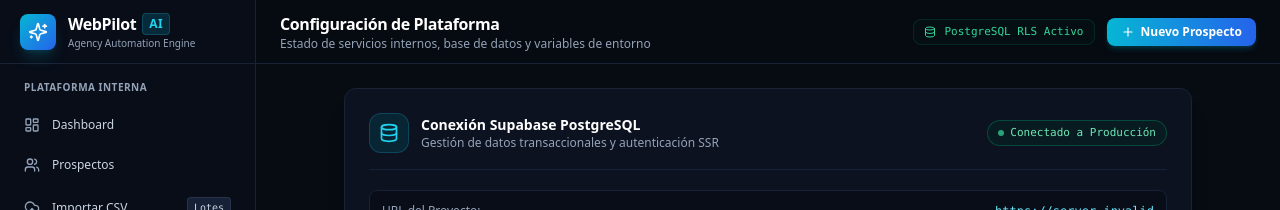
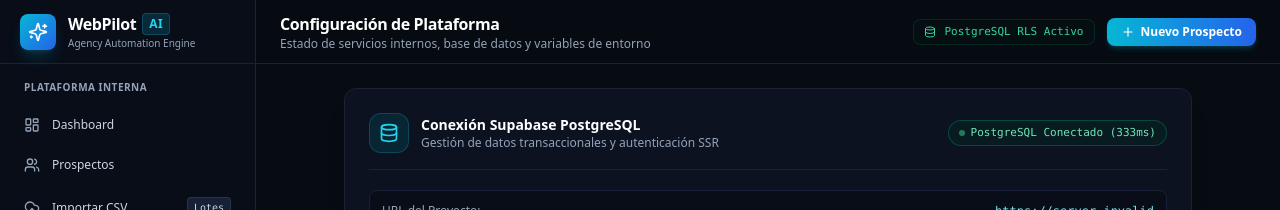
Before and after one commit to darador/WebPilot, a Next.js app: page /settings in a window 1280 px wide. Shown: the top 210 px of the page. Built offline with nearby package versions, Linux system fonts and the light colour scheme; no server answers; the database is empty.

Commit message:
feat(settings): add live Supabase PostgreSQL connectivity and latency check

```diff
--- a/src/app/(dashboard)/settings/page.tsx
+++ b/src/app/(dashboard)/settings/page.tsx
@@ -1,17 +1,43 @@
 'use client';
 
-import { useState } from 'react';
-import { Settings, Database, ShieldCheck, Key, CheckCircle2, Copy, AlertCircle } from 'lucide-react';
+import { useState, useEffect } from 'react';
+import { Settings, Database, ShieldCheck, Key, CheckCircle2, Copy, AlertCircle, Wifi } from 'lucide-react';
 import { Topbar } from '@/components/layout/Topbar';
+import { createClient } from '@/lib/supabase/client';
 
 export default function SettingsPage() {
   const [copied, setCopied] = useState(false);
+  const [dbStatus, setDbStatus] = useState<'checking' | 'connected' | 'error'>('checking');
+  const [latencyMs, setLatencyMs] = useState<number | null>(null);
 
   const supabaseUrl = process.env.NEXT_PUBLIC_SUPABASE_URL || 'No configurada';
   const isConfigured = Boolean(
     process.env.NEXT_PUBLIC_SUPABASE_URL &&
       !process.env.NEXT_PUBLIC_SUPABASE_URL.includes('your-project-id')
   );
+
+  useEffect(() => {
+    async function checkDb() {
+      if (!isConfigured) {
+        setDbStatus('error');
+        return;
+      }
+      const start = Date.now();
+      try {
+        const supabase = createClient();
+        const { error } = await supabase.from('businesses').select('*', { count: 'exact', head: true });
+        if (error) {
+          setDbStatus('error');
+        } else {
+          setDbStatus('connected');
+          setLatencyMs(Date.now() - start);
+        }
+      } catch {
+        setDbStatus('error');
+      }
+    }
+    checkDb();
+  }, [isConfigured]);
 
   const handleCopySchemaPath = () => {
     navigator.clipboard.writeText('supabase/migrations/20261110000001_initial_schema.sql');
@@ -42,17 +68,23 @@ export default function SettingsPage() {
 
             <span
               className={`inline-flex items-center gap-1.5 px-2.5 py-1 rounded-full text-[11px] font-mono font-medium border ${
-                isConfigured
+                dbStatus === 'connected'
                   ? 'bg-emerald-950/40 text-emerald-300 border-emerald-700/50'
+                  : dbStatus === 'checking'
+                  ? 'bg-blue-950/40 text-blue-300 border-blue-700/50'
                   : 'bg-amber-950/40 text-amber-300 border-amber-700/50'
               }`}
             >
               <span
                 className={`h-1.5 w-1.5 rounded-full ${
-                  isConfigured ? 'bg-emerald-400 animate-pulse' : 'bg-amber-400'
+                  dbStatus === 'connected' ? 'bg-emerald-400 animate-pulse' : 'bg-amber-400'
                 }`}
               />
-              {isConfigured ? 'Conectado a Producción' : 'Credenciales Pendientes en .env'}
+              {dbStatus === 'connected'
+                ? `PostgreSQL Conectado (${latencyMs}ms)`
+                : dbStatus === 'checking'
+                ? 'Comprobando conexión...'
+                : 'Credenciales Pendientes en .env'}
             </span>
           </div>
 
```
